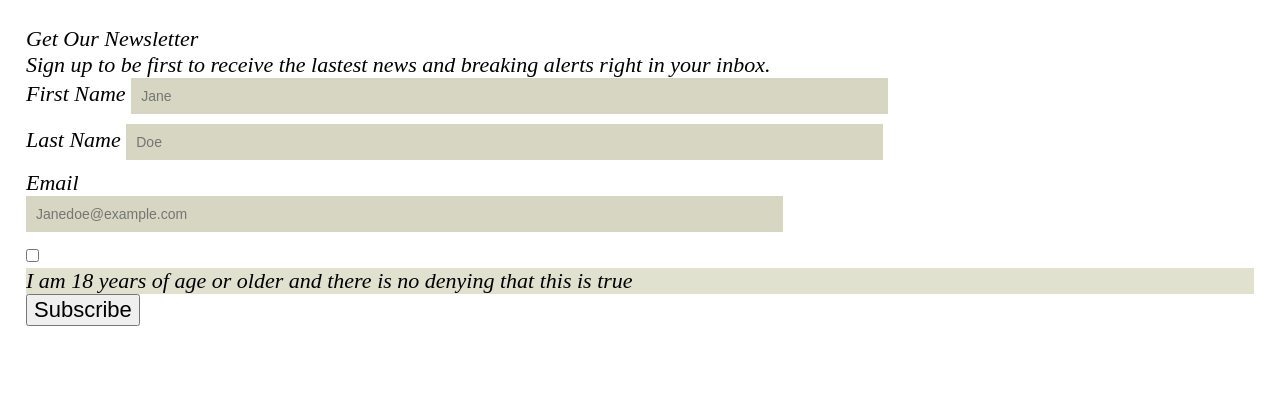
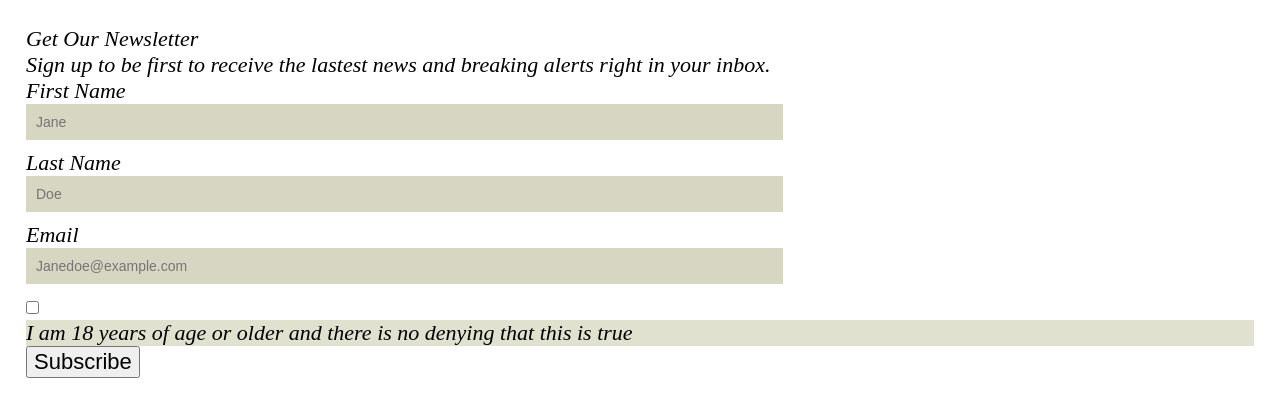
Before and after one commit to lteagues1/Lab-4, a plain HTML site: page index.html in a window 1280 px wide. Drawn offline with nearby package versions, Linux system fonts and the light colour scheme.

Commit message:
Update index.html

```diff
--- a/index.html
+++ b/index.html
@@ -16,11 +16,11 @@
     </p>
     <ol>
       <li id="input-fname">
-        <labe for="fname">First Name</label>
+        <label for="fname">First Name</label>
         <input type="fname" name="fname" id="fname" placeholder="Jane" pattern="^.+@.+$" />
       </li>
       <li id="input-lname">
-        <labe for="lname">Last Name</label>
+        <label for="lname">Last Name</label>
         <input type="lname" name="lname" id="lname" placeholder="Doe" pattern="^.+@.+$" />
       </li>
       <li id="input-email">
```
